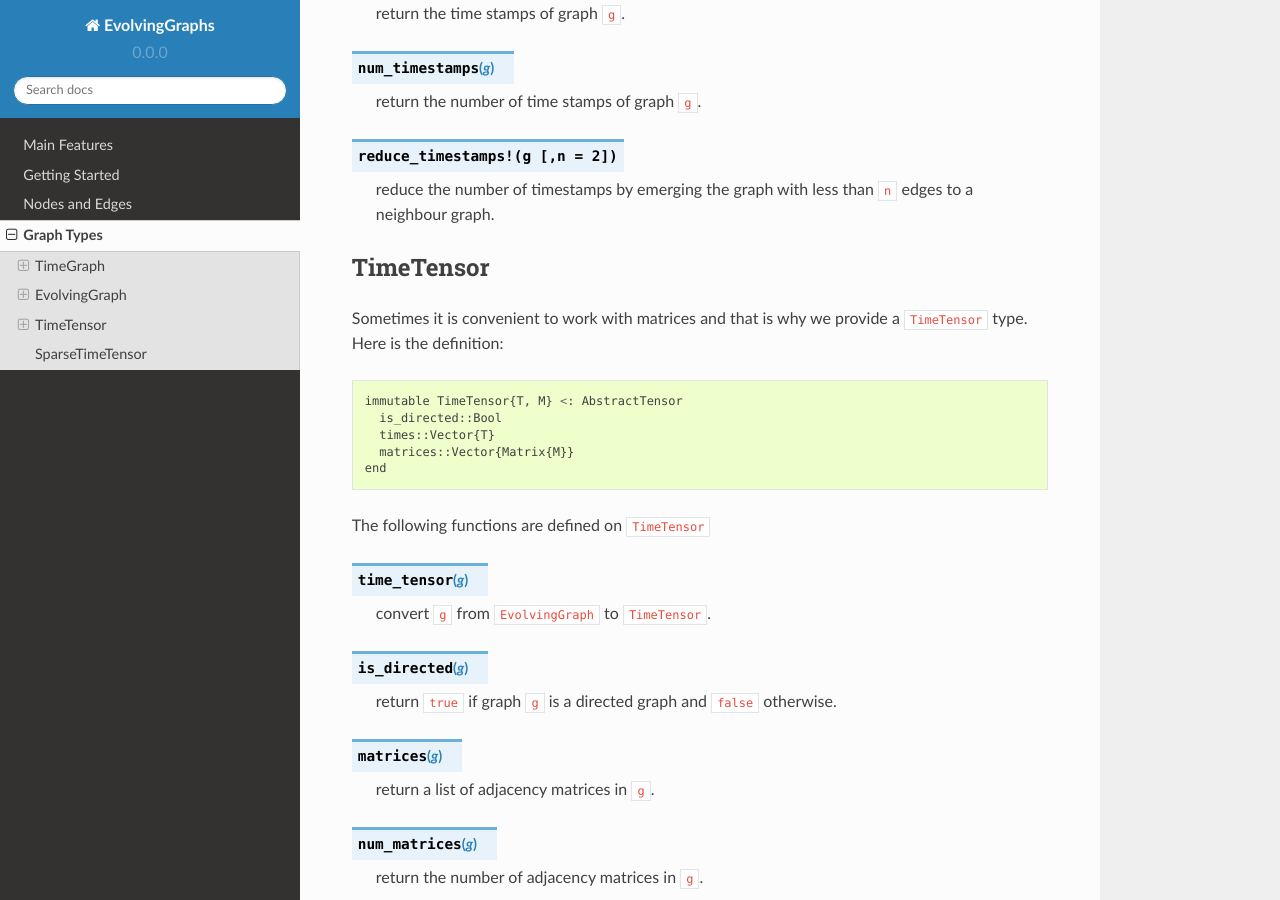
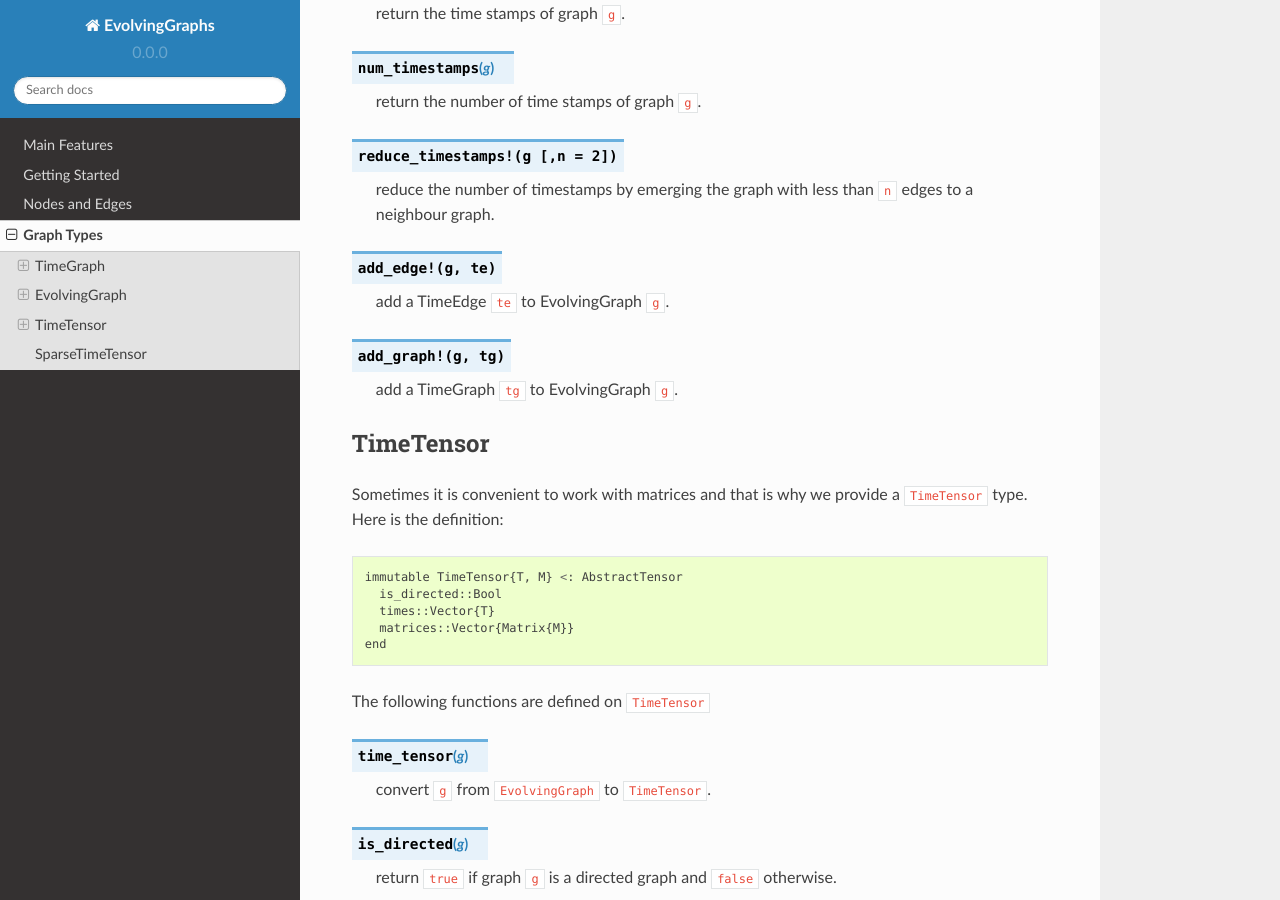
Before and after one commit to EtymoIO/EvolvingGraphs.jl, a Sphinx documentation site: the page built from doc/graph.rst, in a window 1280 px wide and 900 px high, scrolled down 1990 px. Built offline with Sphinx 7.4.7 and the Read the Docs theme 2.0.0, drawn with Linux system fonts in a browser that asks for light colours; some of the changed lines change nothing that is shown; some of the changed text lies outside the part shown.

Commit message:
modify doc to reflect recent function changes

```diff
--- a/doc/graph.rst
+++ b/doc/graph.rst
@@ -7,19 +7,19 @@
 The ``TimeGraph`` type represent a graph at given a time. The data is
 stored as an adjacency list. Here is the definition::
 
-  type TimeGraph{T} <: AbstractEvolvingGraph
+  type TimeGraph{V, T} <: AbstractEvolvingGraph
     is_directed::Bool
     time::T
-    nodes::Vector{Node}
+    nodes::Vector{V}
     nedges::Int
-    adjlist::Dict{Node, Vector{Node}}
+    adjlist::Dict{V, Vector{V}}
   end
 
 The following functions are defined on ``TimeGraph``.
 
-.. function:: time_graph(t [, is_directed = true])
+.. function:: time_graph(type, t [, is_directed = true])
 
-   initialize a ``TimeGraph`` at time ``t``.
+   initialize a ``TimeGraph`` at time ``t``, where ``type`` is the node type.
 
 .. function:: time(g)
 
@@ -103,6 +103,15 @@
    reduce the number of timestamps by emerging the graph with less
    than ``n`` edges to a neighbour graph.
 
+.. function:: add_edge!(g, te)
+
+   add a TimeEdge ``te`` to EvolvingGraph ``g``.
+
+.. function:: add_graph!(g, tg)
+
+   add a TimeGraph ``tg`` to EvolvingGraph ``g``.
+
+
 TimeTensor
 ----------
 
```
